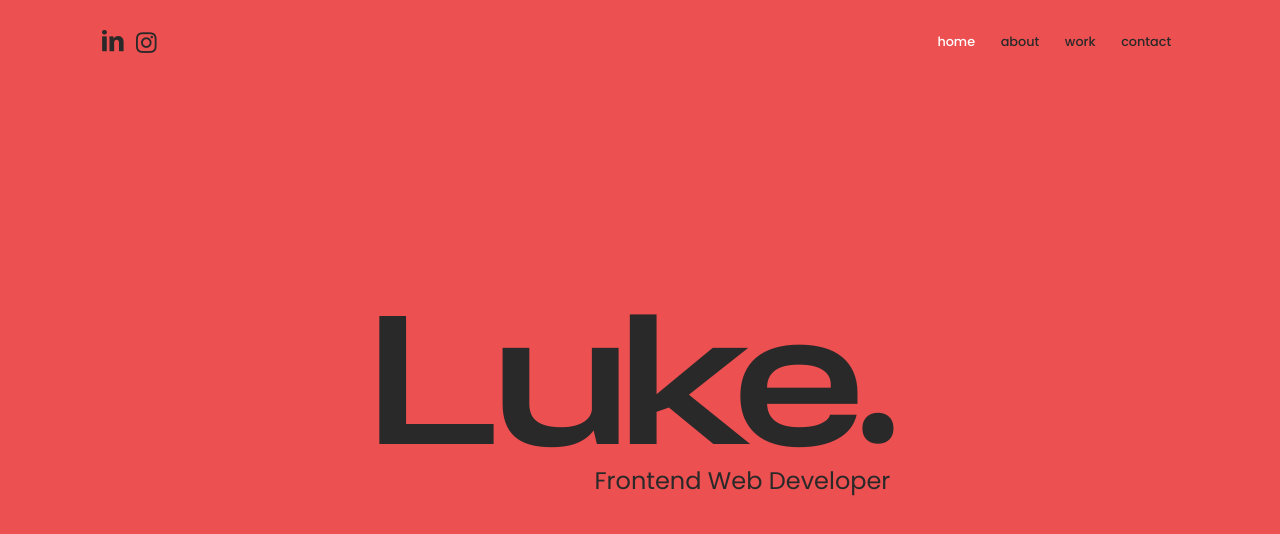
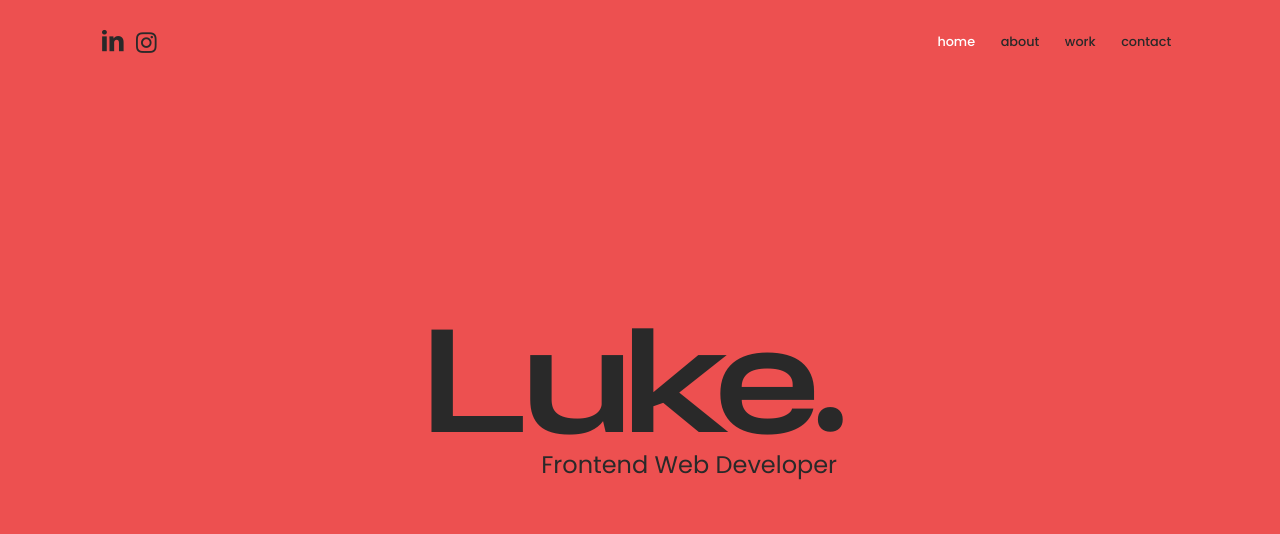
Before and after one commit to luke-meadows/lukemeadows, a React (Create React App) app: page / in a window 1280 px wide. Shown: the top 534 px of the page. Built offline with nearby package versions, Linux system fonts and the light colour scheme.

Commit message:
refactor(components/Heading): reduce font size

```diff
--- a/src/components/Heading.js
+++ b/src/components/Heading.js
@@ -16,9 +16,11 @@ export default function Heading({ children, color }) {
 
 const Text = styled(motion.h1)`
   color: ${(props) => `var(--${props.color})`};
-  font-size: 10rem;
+  font-size: 8rem;
   font-weight: 500;
   word-spacing: -10px;
   line-height: 1;
   opacity: 0;
+  position: relative;
+  z-index: 3;
 `;
```
